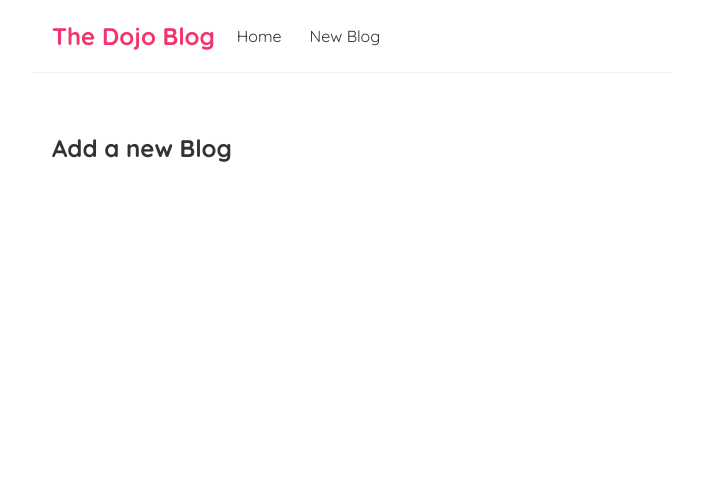
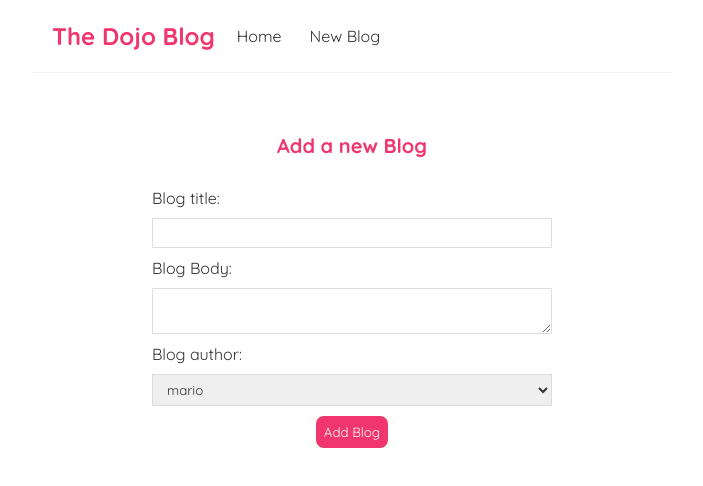
Before and after one commit to ajlalhaider290/dojo-blog, a React (Create React App) app: page /create in a window 1280 px wide. Shown: the top 486 px of the page, without its empty margins (288-991 px from the left). Built offline with nearby package versions, Linux system fonts and the light colour scheme.

Commit message:
[ADD] added a new blog section

```diff
--- a/package.json
+++ b/package.json
@@ -1,5 +1,5 @@
 {
-  "name": "hackernews",
+  "name": "dojo-blog",
   "version": "0.1.0",
   "private": true,
   "dependencies": {
--- a/src/BlogDetails.js
+++ b/src/BlogDetails.js
@@ -1,9 +1,18 @@
-import { useParams } from "react-router-dom/cjs/react-router-dom.min";
+import { useHistory, useParams } from "react-router-dom/cjs/react-router-dom.min";
 import useFetch from "./useFetch";
 
 const BlogDetails = () => {
     const { id } = useParams()
     const { data: blog, isPending, error } = useFetch('http://localhost:8000/blogs/' + id);
+    const history = useHistory();
+
+    const handleClick = () => {
+        fetch('http://localhost:8000/blogs/' + id, {
+            method: 'DELETE',
+        }).then(() => {
+            history.push('/')
+        })
+    }
 
     return ( <div className="blog-details">
         { isPending && <div>Loading...</div> }
@@ -13,6 +22,7 @@
                 <h2>{ blog.title }</h2>
                 <p>Written by { blog.author }</p>
                 <div>{ blog.body }</div>
+                <button onClick={ handleClick }>Delete</button>
             </article>
         ) }
     </div> );
--- a/src/create.js
+++ b/src/create.js
@@ -1,7 +1,57 @@
+import { useState } from "react";
+import { useHistory } from "react-router-dom/cjs/react-router-dom.min";
+
 const Create = () => {
+    const [title, setTitle] = useState('');
+    const [body, setBody] = useState('');
+    const [author, setAuthor] = useState('mario');
+    const [isPending, setIsPending] = useState(false);
+    const history = useHistory();
+
+    const handleSubmit = (e) => {
+        e.preventDefault();
+        const blog = { title, body, author };
+
+        setIsPending(true);
+
+        fetch('http://localhost:8000/blogs', {
+            method: 'POST',
+            headers: { "Content-Type": "application.json" },
+            body: JSON.stringify(blog)
+        }).then(() => {
+            console.log("new blog added")
+            setIsPending(false);
+            history.push('/');
+        })
+
+
+    }
+
     return (
         <div className="create">
             <h2>Add a new Blog</h2>
+            <form onSubmit={ handleSubmit }>
+                <label>Blog title:</label>
+                <input
+                    type="text"
+                    required
+                    value={ title }
+                    onChange={(e) => setTitle(e.target.value)}
+                />
+                <label>Blog Body:</label>
+                <textarea
+                    required
+                    value={ body }
+                    onChange={(e) => setBody(e.target.value)}
+                />
+                <label>Blog author:</label>
+                <select value={ author } onChange={(e) => setAuthor(e.target.value)}>
+                    <option value="mario">mario</option>
+                    <option value="yoshi">yoshi</option>
+                </select>
+                {!isPending && <button>Add Blog</button>}
+                {isPending && <button>Adding Blog...</button>}
+            </form>
         </div>
      );
 }
--- a/src/index.css
+++ b/src/index.css
@@ -69,3 +69,35 @@
   border-radius: 8px;
   cursor: pointer;
 }
+
+/* create new blog form */
+.create {
+  max-width: 400px;
+  margin: 0 auto;
+  text-align: center;
+}
+.create label {
+  text-align: left;
+  display: block;
+}
+.create h2 {
+  font-size: 20px;
+  color: #f1356d;
+  margin-bottom: 30px;
+}
+.create input, .create textarea, .create select {
+  width: 100%;
+  padding: 6px 10px;
+  margin: 10px 0;
+  border: 1px solid #ddd;
+  box-sizing: border-box;
+  display: block;
+}
+.create button {
+  background: #f1356d;
+  color: #fff;
+  border: 0;
+  padding: 8px;
+  border-radius: 8px;
+  cursor: pointer;
+}
```
Also changed, not shown: data/db.json (+2 -2 lines).
